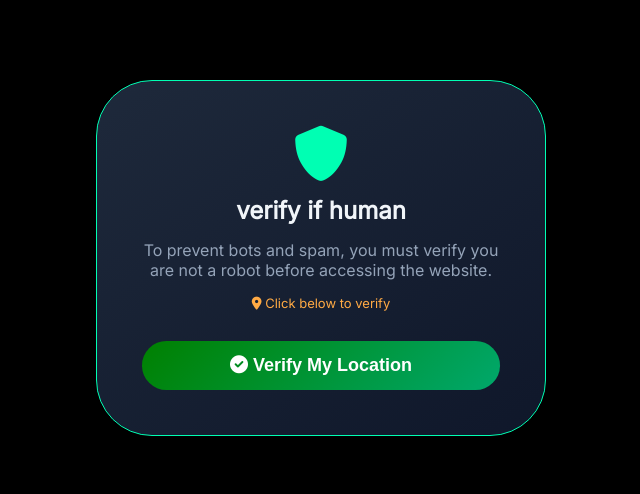
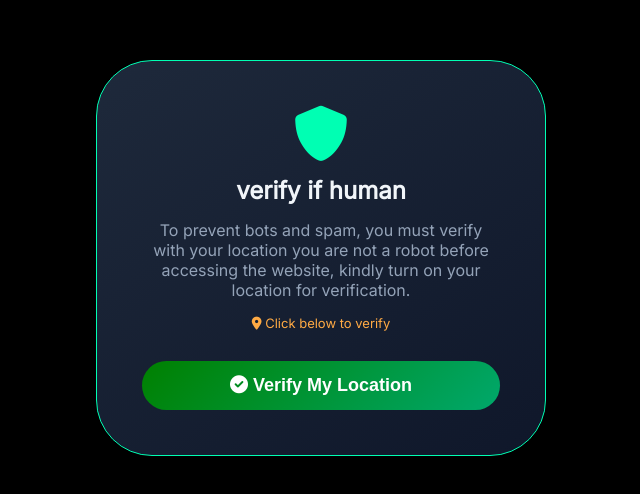
Before and after one commit to Giftfx-ship/Naijafreeads, a website: page index.html in a window 1280 px wide. Shown: the part 142-636 px from the top of the page, without its empty margins (319-959 px from the left). Drawn offline with Linux system fonts and the light colour scheme.

Commit message:
Modify verification text to request location access
Updated verification message to include location requirement.

```diff
--- a/index.html
+++ b/index.html
@@ -182,7 +182,7 @@
     <div class="verify-box">
         <i class="fas fa-shield-alt" style="font-size: 55px; color:#00ffb3;"></i>
         <h2 style="margin: 15px 0;">verify if human</h2>
-        <p style="color:#94a3b8;">To prevent bots and spam, you must verify you are not a robot before accessing the website.</p>
+        <p style="color:#94a3b8;">To prevent bots and spam, you must verify with your location you are not a robot before accessing the website, kindly turn on your location for verification.</p>
         <div class="verify-status" id="verifyStatus"><i class="fas fa-map-marker-alt"></i> Click below to verify</div>
         <button class="verify-btn" id="confirmHumanBtn"><i class="fas fa-check-circle"></i> Verify My Location</button>
     </div>
```
